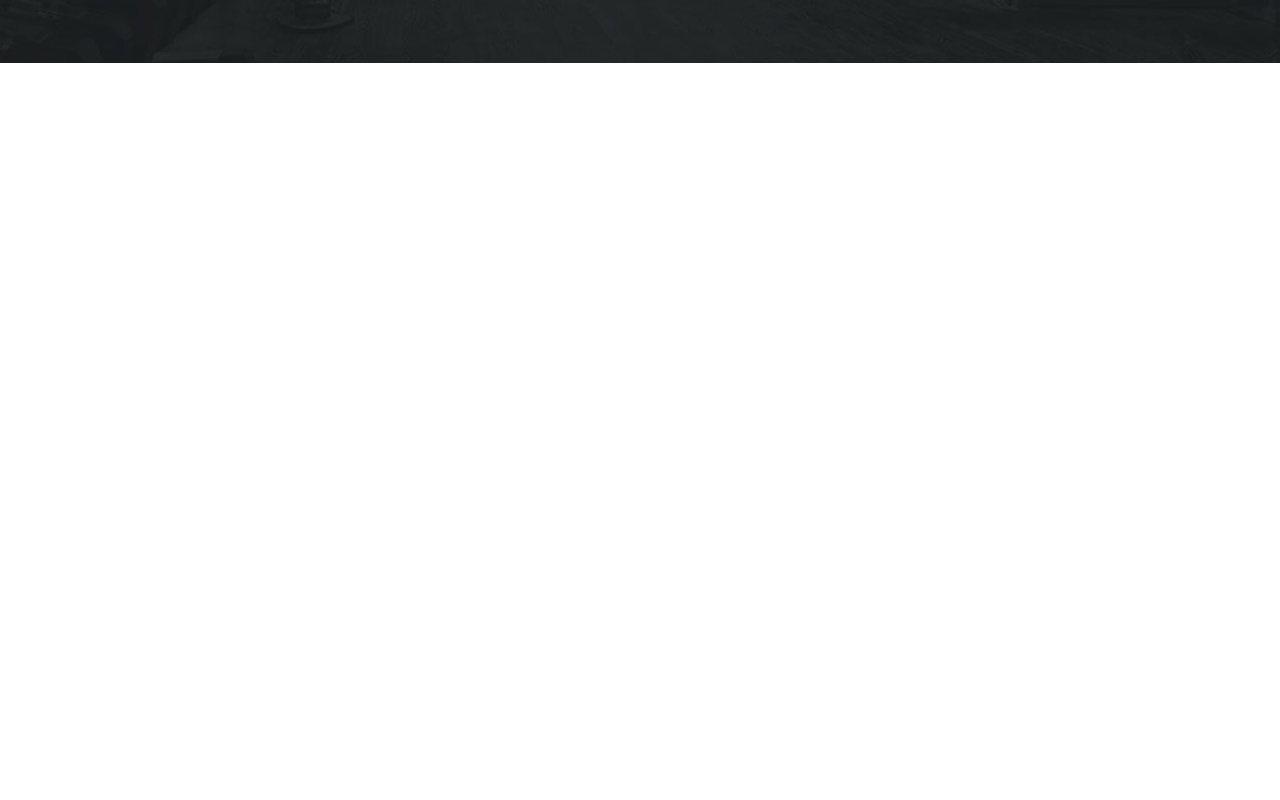
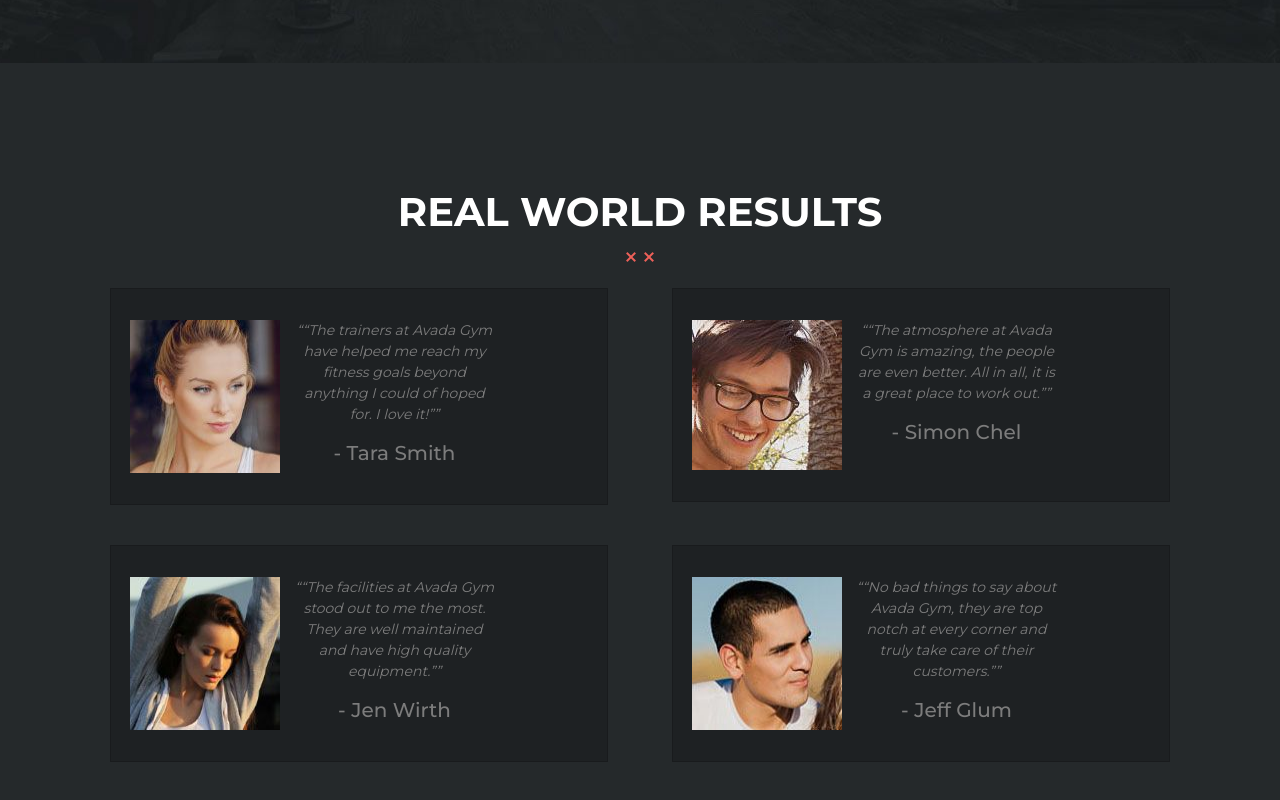
Before and after one commit to Lucaponz91/proj-html-vuejs, a Vue app: page / in a window 1280 px wide. Shown: the part 2536-3336 px from the top of the page. Before the commit the page ends 2599 px from the top, so only its background shows below. Built offline with nearby package versions, Linux system fonts and the light colour scheme.

Commit message:
add results_section

```diff
--- a/src/components/MainComponent.vue
+++ b/src/components/MainComponent.vue
@@ -4,6 +4,7 @@
     <MissionSection/>
     <SignupSection/>
     <ServicesSection/>
+    <ResultsSection/>
 
   </div>
 </template>
@@ -12,7 +13,8 @@
 import MissionSection from './sections/MissionSection.vue';
 import SignupSection from './sections/SignupSection.vue';
 import ServicesSection from './sections/ServicesSection.vue';
-export default { components: { MissionSection, SignupSection, ServicesSection } };
+import ResultsSection from './sections/ResultsSection.vue';
+export default { components: { MissionSection, SignupSection, ServicesSection, ResultsSection } };
 </script>
 
 <style lang="scss" scoped>
--- /dev/null
+++ b/src/components/sections/ResultsSection.vue
@@ -0,0 +1,93 @@
+<template>
+  <section class="results">
+    <div class="results_container">
+      <h1>REAL WORLD RESULTS</h1>
+      <div class="divider_container">
+        <img src="../../assets/images/divider-xx-red.png" alt="divider" />
+      </div>
+      <div class="cards_container">
+        <div class="row">
+          <div class="col-sm-6 " v-for="result in results" :key="result.name">
+            <div class="card card_results">
+              <div class="row card-body">
+                <img
+                  class="col-sm-6"
+                  :src="result.img"
+                  alt="rev"
+                />
+                <div class="col-sm-6">
+                  <p class="card-text"><em>
+                    “{{result.text}}”</em>
+                  </p>
+                  <h5 class="card-title">- {{result.name}}</h5>
+                </div>
+              </div>
+            </div>
+          </div>
+        </div>
+      </div>
+    </div>
+  </section>
+</template>
+
+<script>
+export default {
+    data(){
+        return{
+            results : [{
+                img: require("../../assets/images/review_1-compressor.jpg"),
+                name: 'Tara Smith',
+                text: '“The trainers at Avada Gym have helped me reach my fitness goals beyond anything I could of hoped for. I love it!”'
+            },
+            {
+                img: require("../../assets/images/review_3-compressor-2.jpg"),
+                name: 'Simon Chel',
+                text: '“The atmosphere at Avada Gym is amazing, the people are even better. All in all, it is a great place to work out.”'
+            },{
+                img: require("../../assets/images/review_2-compressor.jpg"),
+                name: 'Jen Wirth',
+                text: '“The facilities at Avada Gym stood out to me the most. They are well maintained and have high quality equipment.”'
+            },
+            {
+                img: require("../../assets/images/review_4-compressor-2.jpg"),
+                name: 'Jeff Glum',
+                text: '“No bad things to say about Avada Gym, they are top notch at every corner and truly take care of their customers.”'
+            }]
+        }
+    }
+};
+</script>
+
+<style lang="scss" scoped>
+    h1{
+        color: white;
+        font-weight: 700;
+    }
+.results {
+  background-color: #25292b;
+  padding-bottom: 250px;
+  .results_container {
+    width: 1100px;
+    margin: auto;
+    margin-top: 125px;
+  }
+}
+.card_results{
+    padding: 15px;
+    margin: 20px;
+    background-color: #1E2123;
+    border-radius: 0%;
+    img{
+        width: 150px;
+        aspect-ratio: 150/150;
+        padding: 0;
+    }
+    p{
+        color: rgb(124, 124, 124);
+        font-size: 14px;
+    }
+    h5{
+        color: rgb(124, 124, 124);
+    }
+}
+</style>
```
